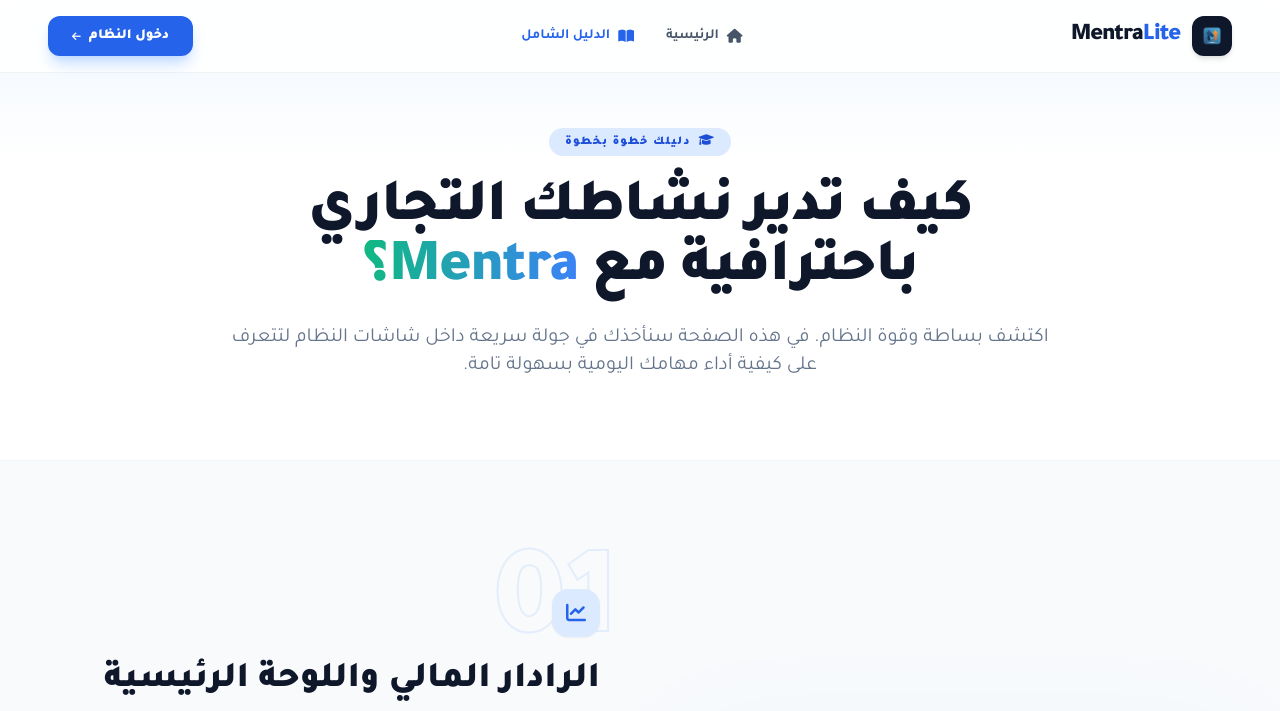
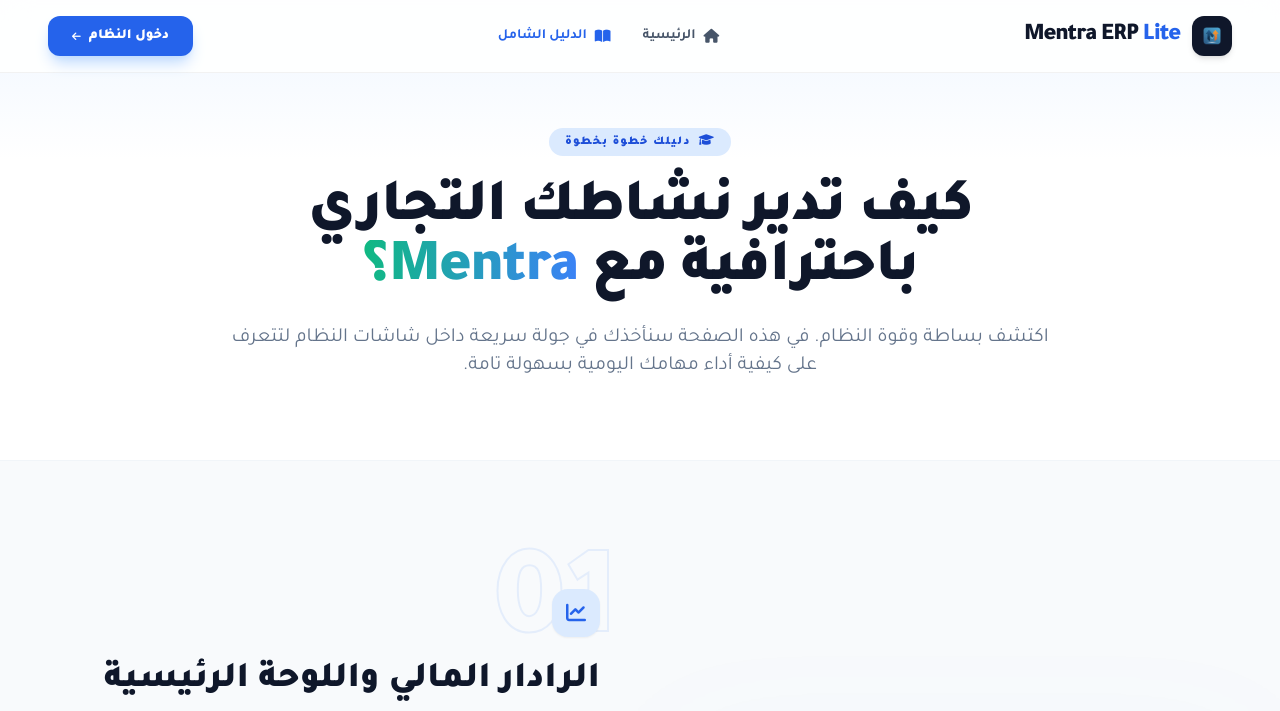
Before and after one commit to MinaFathiAramnious/MentraERPLiteOffiline, a plain HTML site: page Tutorial.html in a window 1280 px wide. Shown: the top 711 px of the page. Drawn offline with nearby package versions, Linux system fonts and the light colour scheme.

Commit message:
Update brand name in Tutorial.html

```diff
--- a/Tutorial.html
+++ b/Tutorial.html
@@ -71,7 +71,7 @@
                 <div class="w-10 h-10 bg-slate-900 rounded-xl flex items-center justify-center shadow-md">
                     <img src="assets/img/smalicon.png" alt="Logo" class="w-6 h-6 object-contain">
                 </div>
-                <span class="text-xl md:text-2xl font-black text-slate-900 tracking-tighter">Mentra<span class="text-blue-600">Lite</span></span>
+                <span class="text-xl md:text-2xl font-black tracking-tighter text-slate-900">Mentra <span class="text-gold-600"> ERP <span class="text-blue-600">Lite</span></span>
             </div>
 
             <div class="hidden md:flex gap-8 font-bold text-slate-600 text-sm">
```
